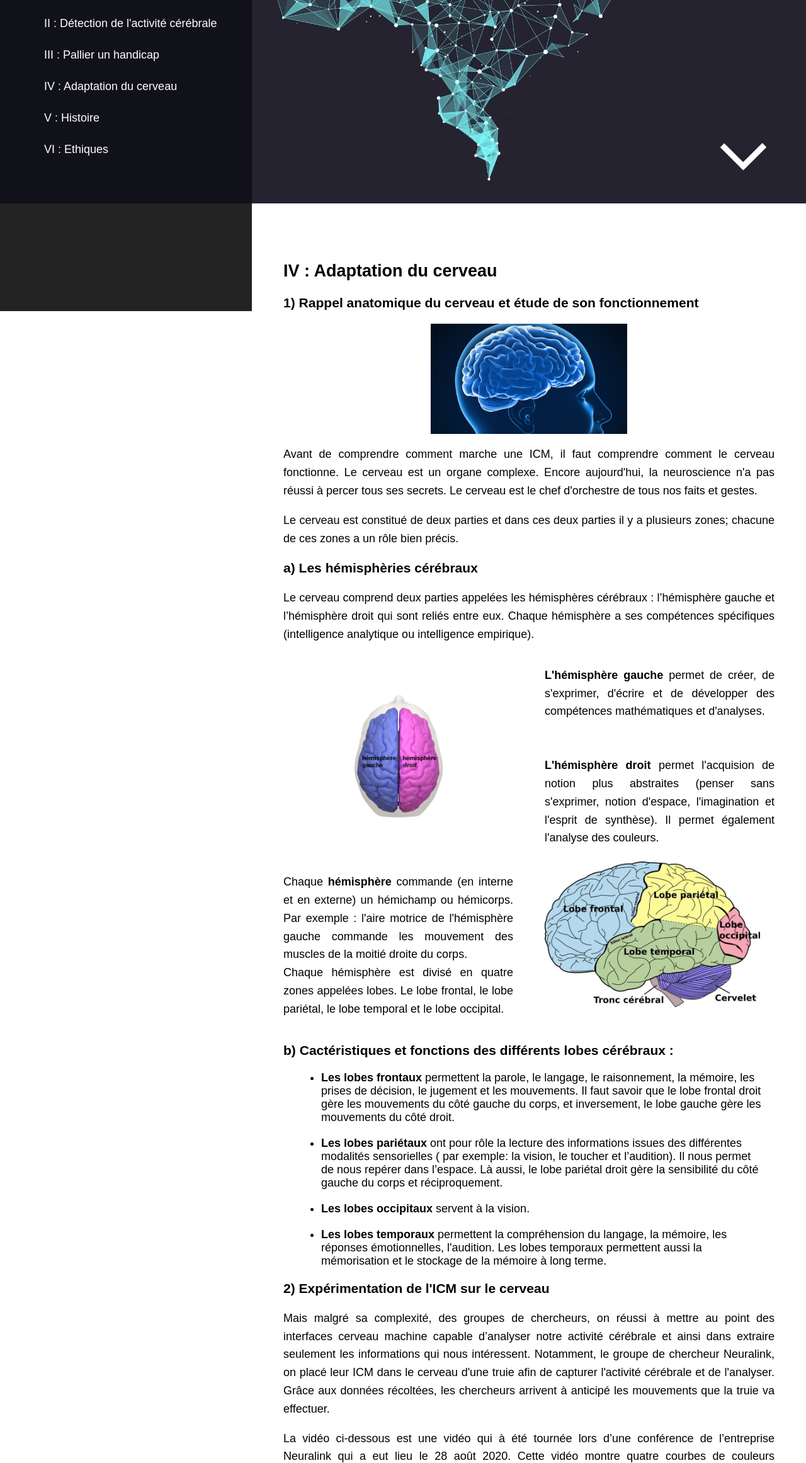
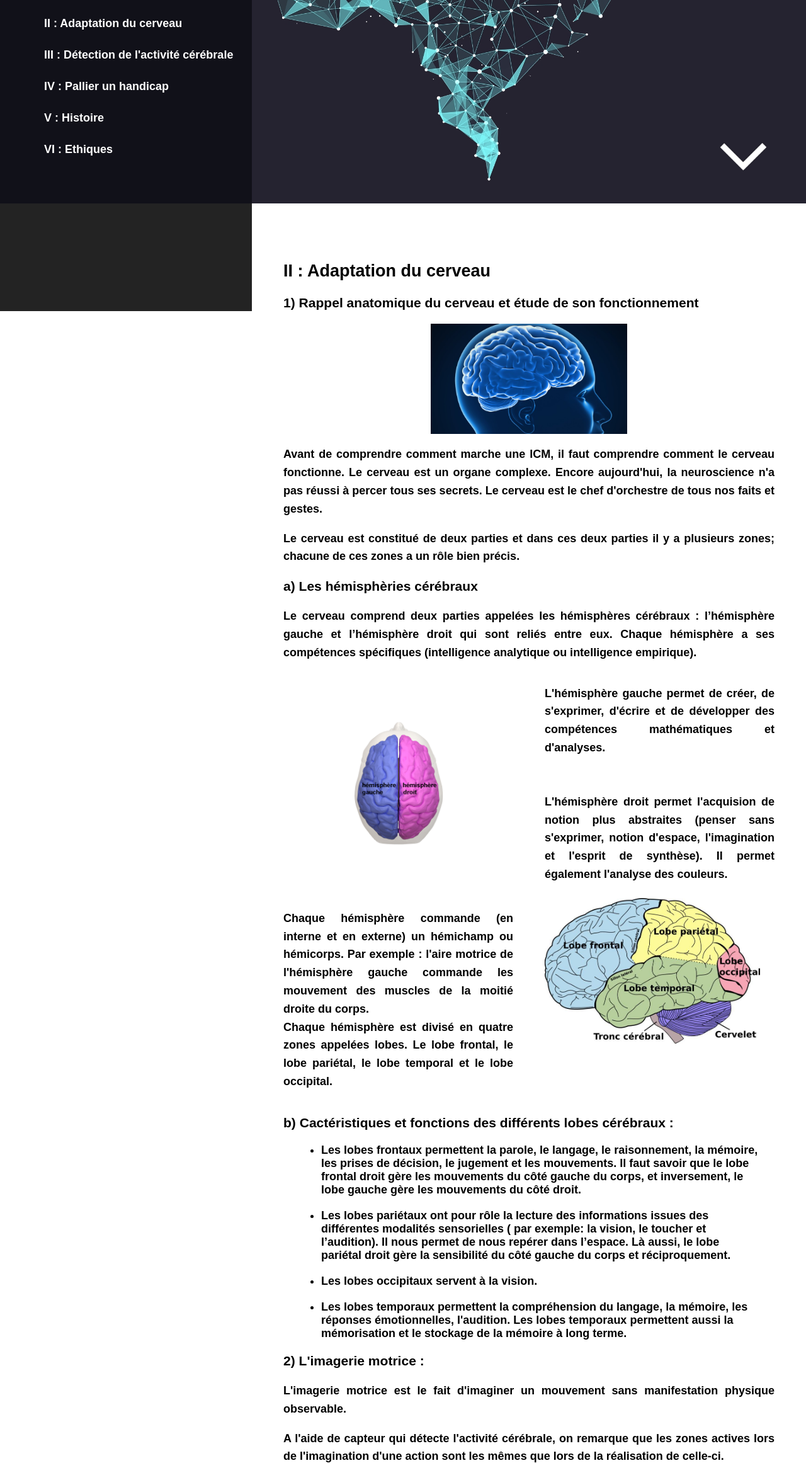
Before and after one commit to BaptisteBuvron/Projet-S1-DUT-informatique, a plain HTML site: page pages/cerveau.html in a window 1280 px wide. Shown: the part 477-2800 px from the top of the page at 63% size. Drawn offline with nearby package versions, Linux system fonts and the light colour scheme.

Commit message:
Modification style.css, ajout imagerie motrice cerveau.html

```diff
--- a/css/style.css
+++ b/css/style.css
@@ -5,6 +5,7 @@ html, body{
     margin: 0px;
     font-family:  Calibri Light, sans-serif;/*'Open Sans', sans-serif;*/
     font-size: 18px;
+    font-weight: 575;
     scroll-behavior: smooth;
 }
 
--- a/pages/cerveau.html
+++ b/pages/cerveau.html
@@ -21,9 +21,9 @@
         <ul>
             <li><a href="#top">Accueil</a></li>
             <li><a href="ICM.html#ICM">I : Interface cerveau-machine</a></li>
-            <li><a href="capteurs.html#capteurs">II : Détection de l'activité cérébrale</a></li>
-            <li><a href="handicap.html#handicap">III : Pallier un handicap</a></li>
-            <li><a href="cerveau.html#cerveau">IV : Adaptation du cerveau</a></li>
+            <li><a href="cerveau.html#cerveau">II : Adaptation du cerveau</a></li>
+            <li><a href="capteurs.html#capteurs">III : Détection de l'activité cérébrale</a></li>
+            <li><a href="handicap.html#handicap">IV : Pallier un handicap</a></li>
             <li><a href="histoire.html#histoire">V : Histoire</a></li>
             <li><a href="ethique.html#ethique">VI : Ethiques</a></li>
         </ul>
@@ -46,7 +46,7 @@
 </header>
 <main>
     <section id="cerveau">
-        <h2>IV : Adaptation du cerveau</h2>
+        <h2>II : Adaptation du cerveau</h2>
         <h3>1) Rappel anatomique du cerveau et étude de son fonctionnement</h3>
         <img class="block center img-40" src="../images/cerveau.jpg" alt="Cerveau">
 
@@ -92,7 +92,14 @@
             </li>
         </ul>
 
-        <h3>2) Expérimentation de l'ICM sur le cerveau</h3>
+        <h3>2) L'imagerie motrice : </h3>
+        <p>L'imagerie motrice est le fait d'imaginer un mouvement sans manifestation physique observable.</p>
+        <p>A l'aide de capteur qui détecte l'activité cérébrale, on remarque que les zones actives lors de l'imagination d'une action sont les mêmes que lors de la réalisation de celle-ci. </p>
+        <figure class="center">
+            <img class="img-40" src="../images/Imagerie-motrice-300x219.png" alt="Imagerie motrice">
+            <figcaption>Comparaison des zones du cerveau activitées par l'imagination d'un geste et la réalisation du geste.</figcaption>
+
+        <h3>3) Expérimentation de l'ICM sur le cerveau</h3>
 
         <p>Mais malgré sa complexité, des groupes de chercheurs, on réussi à mettre au point des interfaces cerveau machine capable d’analyser notre activité cérébrale et ainsi dans extraire seulement les informations qui nous intéressent.
         Notamment, le groupe de chercheur Neuralink, on placé leur ICM dans le cerveau d'une truie afin de capturer l'activité cérébrale et de l'analyser. Grâce aux données récoltées, les chercheurs arrivent à anticipé les mouvements que la truie va effectuer.</p>
```
Also changed, not shown: pages/ICM.html (+6 -8 lines), pages/capteurs.html (+4 -4 lines), pages/ethique.html (+4 -4 lines), pages/handicap.html (+5 -5 lines), pages/histoire.html (+4 -4 lines).
